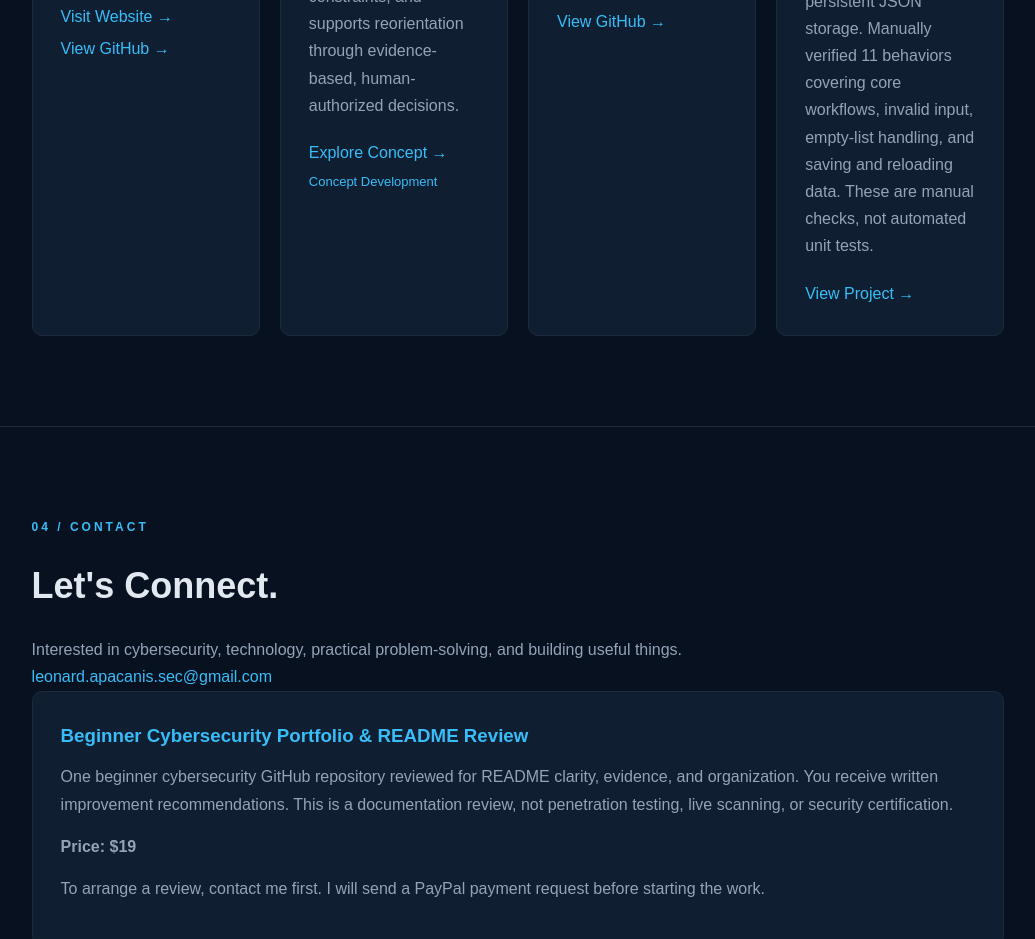
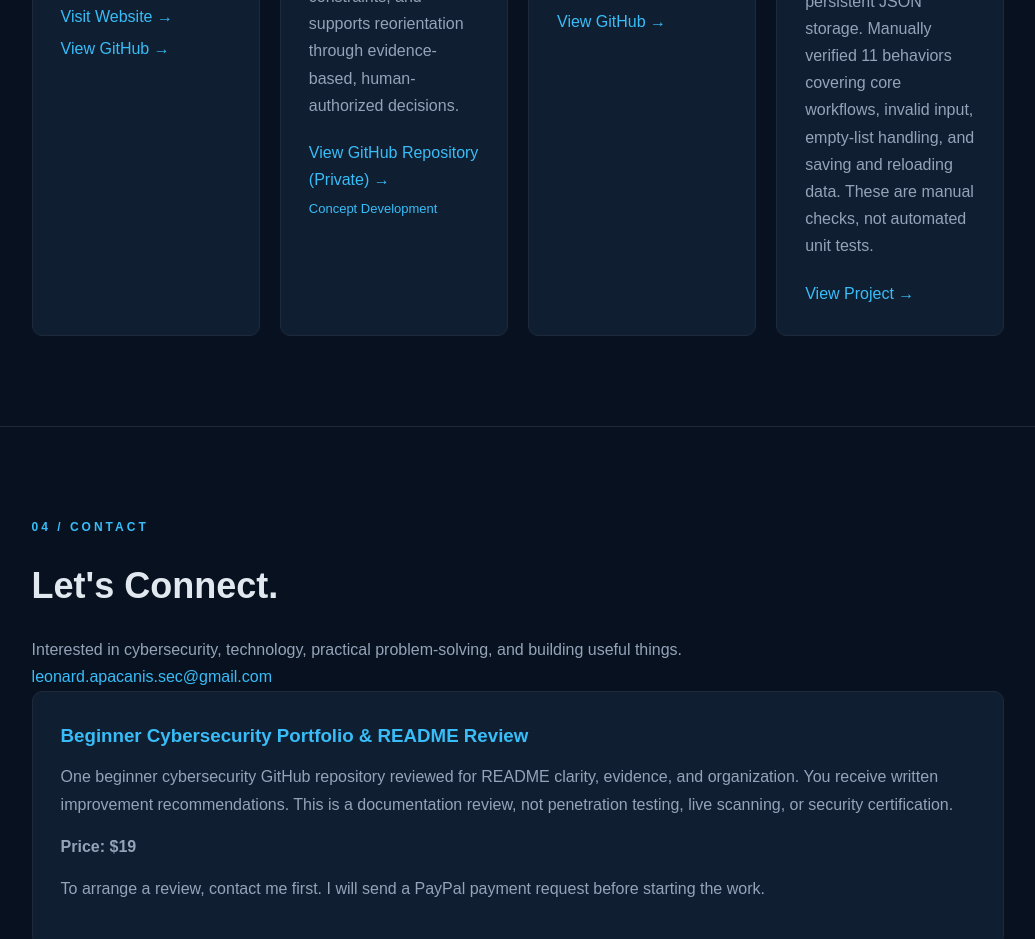
Before and after one commit to leonapacanis725-web/leonard-portfolio, a plain HTML site: page index.html in a window 1280 px wide. Shown: the part 3201-4140 px from the top of the page, without its empty margins (122-1157 px from the left). Drawn offline with Linux system fonts and the light colour scheme.

Commit message:
Add LIIFES GitHub repository to portfolio

```diff
--- a/index.html
+++ b/index.html
@@ -125,7 +125,7 @@
                 across connected constraints, and supports reorientation
                 through evidence-based, human-authorized decisions.
             </p>
-            <a href="projects/liifes/README.md">Explore Concept →</a>
+            <a href="https://github.com/leonapacanis725-web/LIIFES" target="_blank" rel="noopener noreferrer">View GitHub Repository (Private) →</a>
             <span>Concept Development</span>
         </article>
 
```
